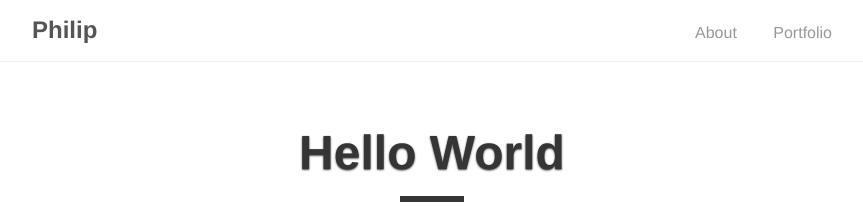
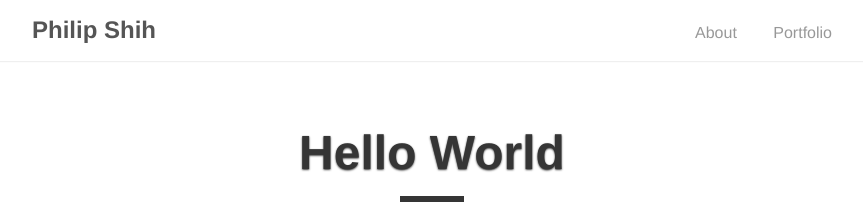
Before and after one commit to philipshih/philipshih.github.io, a Jekyll site: the page built from _posts/2023-02-17-first-post.md, in a window 1280 px wide. Shown: the top 210 px of the page, without its empty margins (208-1071 px from the left). Built offline with Jekyll 4.4.1, drawn with Linux system fonts in a browser that asks for light colours.

Commit message:
update favicon and title

```diff
--- a/_config.yml
+++ b/_config.yml
@@ -1,5 +1,5 @@
 # Site settings
-title: Philip
+title: Philip Shih
 #baseurl: "/ps"
 url: "https://philipshih.github.io"
 google_analytics: # Tracking ID, e.g. "UA-000000-01"
```
Also changed, not shown: README.md, 8 other files.
